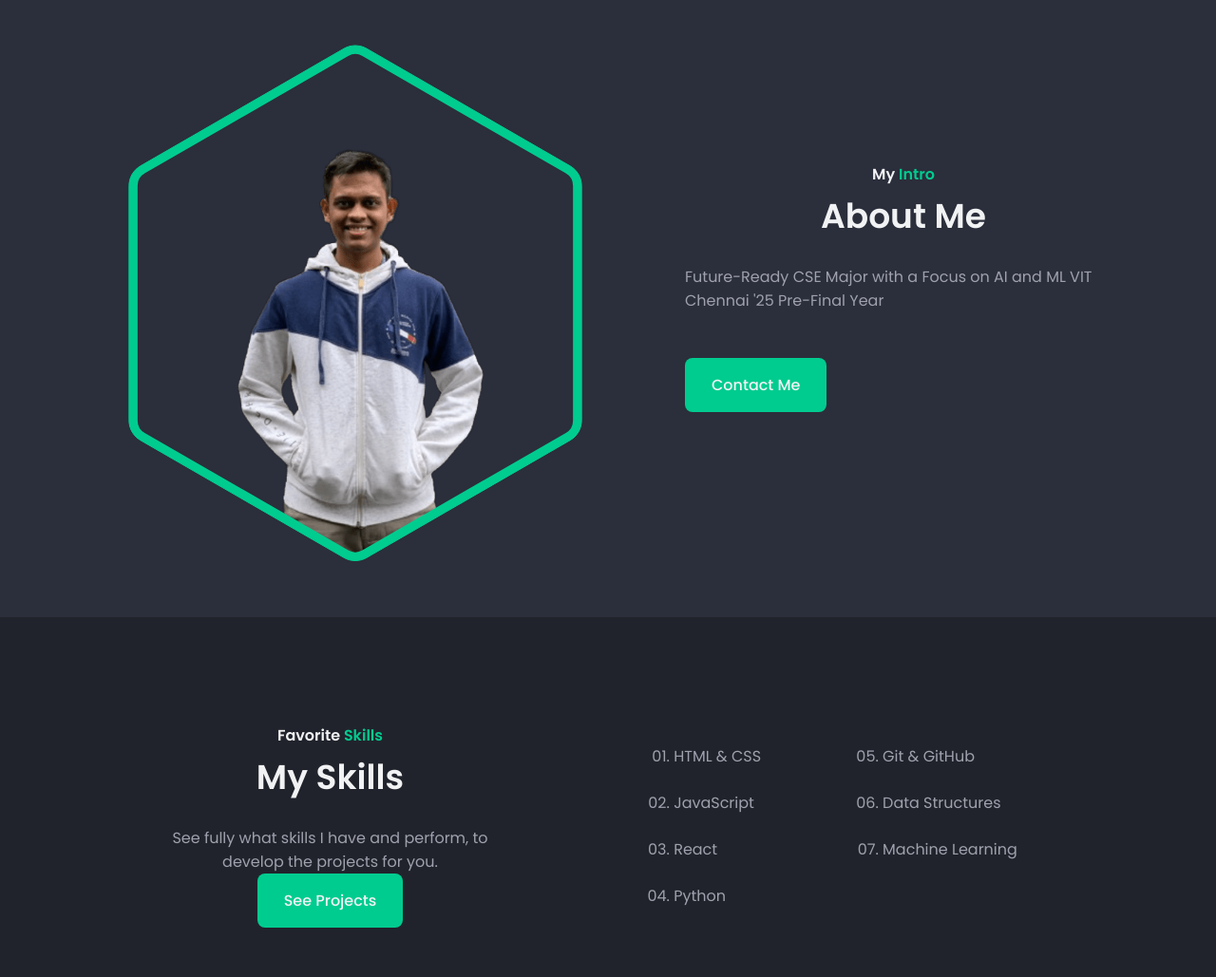
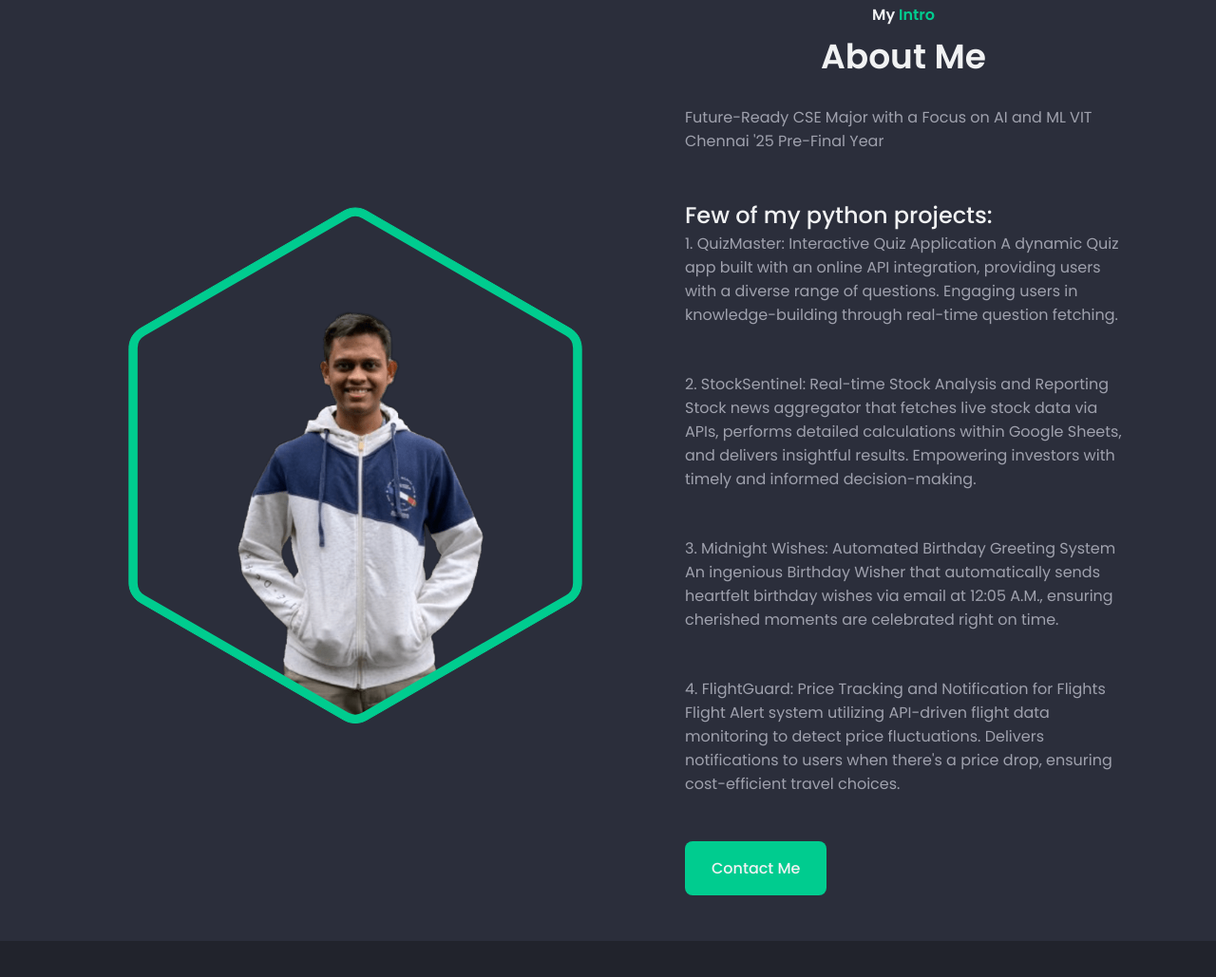
Before and after one commit to Shlok-Kamath/Resume, a plain HTML site: page index.html in a window 1280 px wide. Shown: the part 1632-2661 px from the top of the page at 95% size. Drawn offline with nearby package versions, Linux system fonts and the light colour scheme; a script that the page names is missing.

Commit message:
Update index.html

```diff
--- a/index.html
+++ b/index.html
@@ -153,6 +153,27 @@ By joining BalkanID, I am excited to leverage my Python proficiency and diverse
                         VIT Chennai '25
                         Pre-Final Year
                     </p>
+                   <p class="about__description">
+                        <h2>Few of my python projects:</h2>
+                    </p>
+                   <p class="about__description">
+                        1. QuizMaster: Interactive Quiz Application
+A dynamic Quiz app built with an online API integration, providing users with a diverse range of questions. Engaging users in knowledge-building through real-time question fetching.
+                   </p>
+                   <p class="about__description">
+2. StockSentinel: Real-time Stock Analysis and Reporting
+Stock news aggregator that fetches live stock data via APIs, performs detailed calculations within Google Sheets, and delivers insightful results. Empowering investors with timely and informed decision-making.
+                   </p>
+                   <p class="about__description">
+3. Midnight Wishes: Automated Birthday Greeting System
+An ingenious Birthday Wisher that automatically sends heartfelt birthday wishes via email at 12:05 A.M., ensuring cherished moments are celebrated right on time.
+                   </p>
+                   <p class="about__description">
+4. FlightGuard: Price Tracking and Notification for Flights
+Flight Alert system utilizing API-driven flight data monitoring to detect price fluctuations. Delivers notifications to users when there's a price drop, ensuring cost-efficient travel choices.
+                    </p>
+
+
                     <a href="#contact" class="button">Contact Me</a>
                 </div>
 
```
